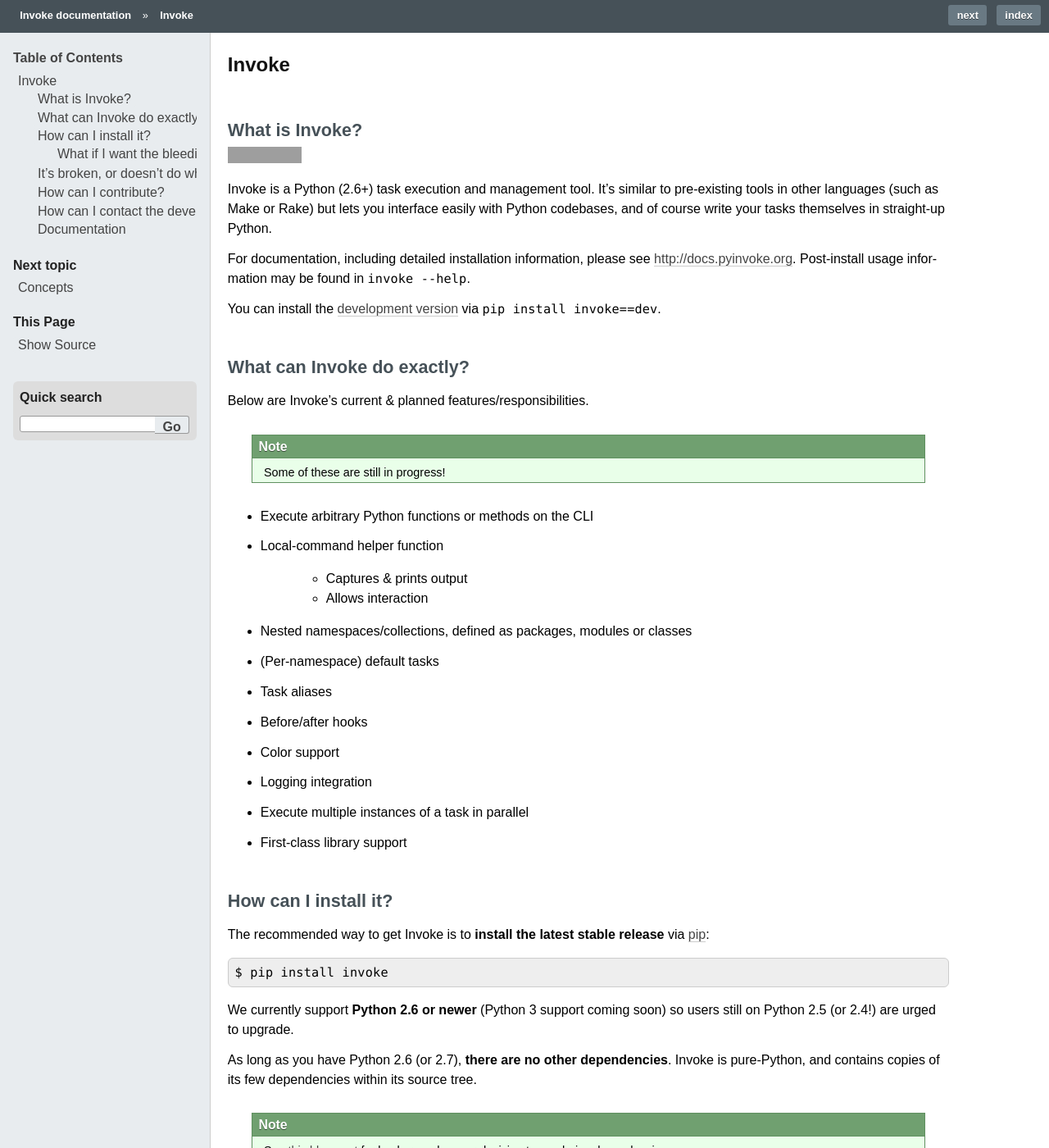
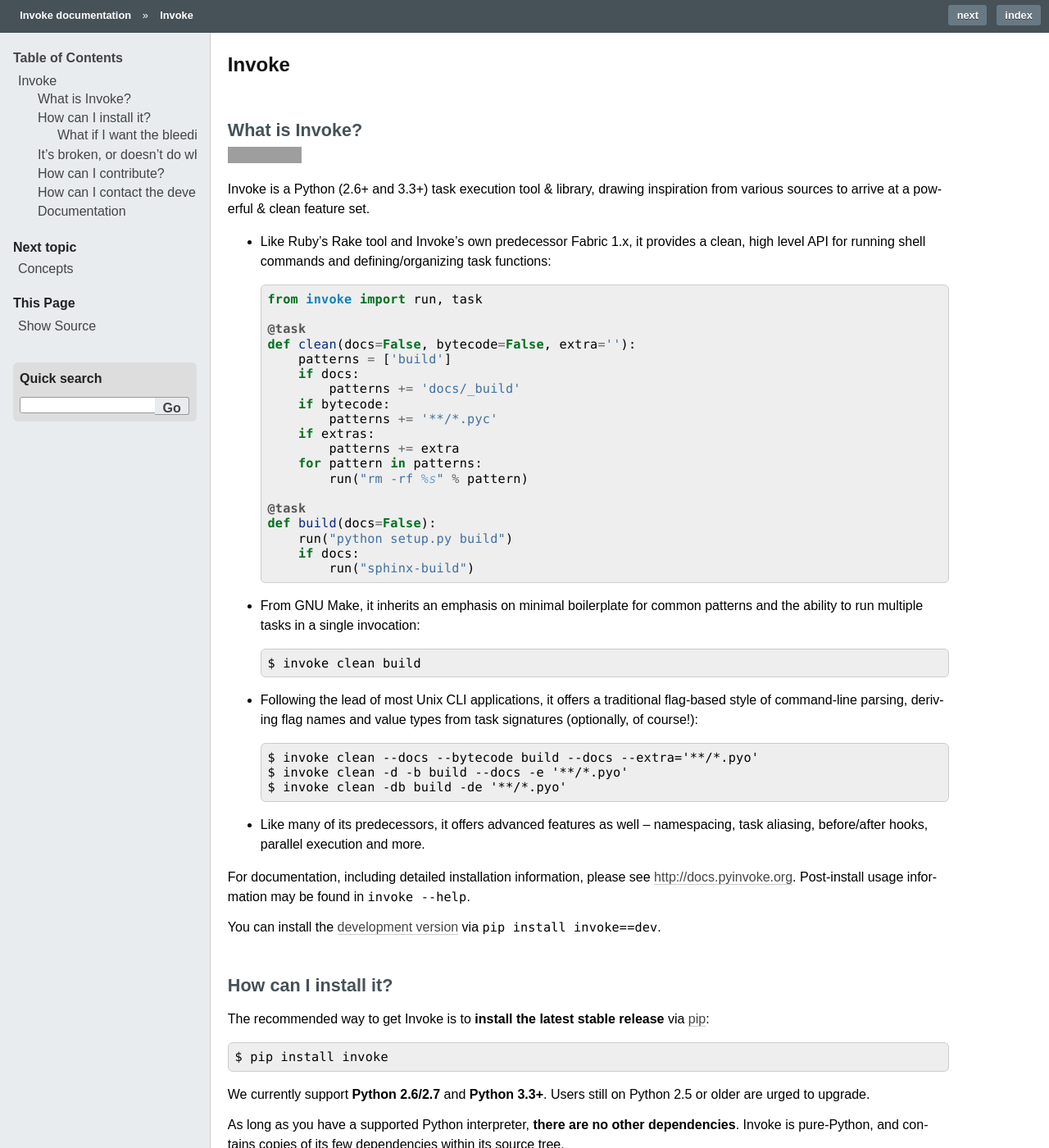
Before and after one commit to pyinvoke/invoke, a Sphinx documentation site: the page built from docs/index.rst, in a window 1280 px wide and 1400 px high. Shown: the whole window at 82% size. Built offline with Sphinx 7.4.7, drawn with Linux system fonts in a browser that asks for light colours; some of the changed text lies outside the part shown; grey boxes are pictures that could not be loaded.

Commit message:
Massive overhaul of README/index page

```diff
--- a/README.rst
+++ b/README.rst
@@ -1,10 +1,46 @@
-
 .. image:: https://secure.travis-ci.org/pyinvoke/invoke.png?branch=master
 
-Invoke is a Python (2.6+) task execution and management tool. It's similar to
-pre-existing tools in other languages (such as Make or Rake) but lets you
-interface easily with Python codebases, and of course write your tasks
-themselves in straight-up Python.
+Invoke is a Python (2.6+ and 3.3+) task execution tool & library, drawing inspiration from various sources to arrive at a powerful & clean feature set.
+
+* Like Ruby's Rake tool and Invoke's own predecessor Fabric 1.x, it provides a
+  clean, high level API for running shell commands and defining/organizing
+  task functions::
+
+    from invoke import run, task
+
+    @task
+    def clean(docs=False, bytecode=False, extra=''):
+        patterns = ['build']
+        if docs:
+            patterns += 'docs/_build'
+        if bytecode:
+            patterns += '**/*.pyc'
+        if extras:
+            patterns += extra
+        for pattern in patterns:
+            run("rm -rf %s" % pattern)
+
+    @task
+    def build(docs=False):
+        run("python setup.py build")
+        if docs:
+            run("sphinx-build")
+
+* From GNU Make, it inherits an emphasis on minimal boilerplate for common
+  patterns and the ability to run multiple tasks in a single invocation::
+
+    $ invoke clean build
+
+* Following the lead of most Unix CLI applications, it offers a traditional
+  flag-based style of command-line parsing, deriving flag names and value types
+  from task signatures (optionally, of course!)::
+
+    $ invoke clean --docs --bytecode build --docs --extra='**/*.pyo'
+    $ invoke clean -d -b build --docs -e '**/*.pyo'
+    $ invoke clean -db build -de '**/*.pyo'
+
+* Like many of its predecessors, it offers advanced features as well --
+  namespacing, task aliasing, before/after hooks, parallel execution and more.
 
 For documentation, including detailed installation information, please see
 http://docs.pyinvoke.org. Post-install usage information may be found in ``invoke
--- a/docs/index.rst
+++ b/docs/index.rst
@@ -8,29 +8,6 @@
 .. include:: ../README.rst
 
 
-What can Invoke do exactly?
-===========================
-
-Below are Invoke's current & planned features/responsibilities.
-
-.. note:: Some of these are still in progress!
-
-* Execute arbitrary Python functions or methods on the CLI
-* Local-command helper function
-
-    * Captures & prints output
-    * Allows interaction
-
-* Nested namespaces/collections, defined as packages, modules or classes
-* (Per-namespace) default tasks
-* Task aliases
-* Before/after hooks
-* Color support
-* Logging integration
-* Execute multiple instances of a task in parallel
-* First-class library support
-
-
 How can I install it?
 =====================
 
@@ -39,12 +16,12 @@
 
     $ pip install invoke
 
-We currently support **Python 2.6 or newer** (Python 3 support coming soon) so
-users still on Python 2.5 (or 2.4!) are urged to upgrade.
+We currently support **Python 2.6/2.7** and **Python 3.3+**. Users still on
+Python 2.5 or older are urged to upgrade.
 
-As long as you have Python 2.6 (or 2.7), **there are no other dependencies**.
-Invoke is pure-Python, and contains copies of its few dependencies within its
-source tree.
+As long as you have a supported Python interpreter, **there are no other
+dependencies**.  Invoke is pure-Python, and contains copies of its few
+dependencies within its source tree.
 
 .. note::
     See `this blog post
```
Also changed, not shown: other parts of docs/index.rst (+1 -1 lines).
